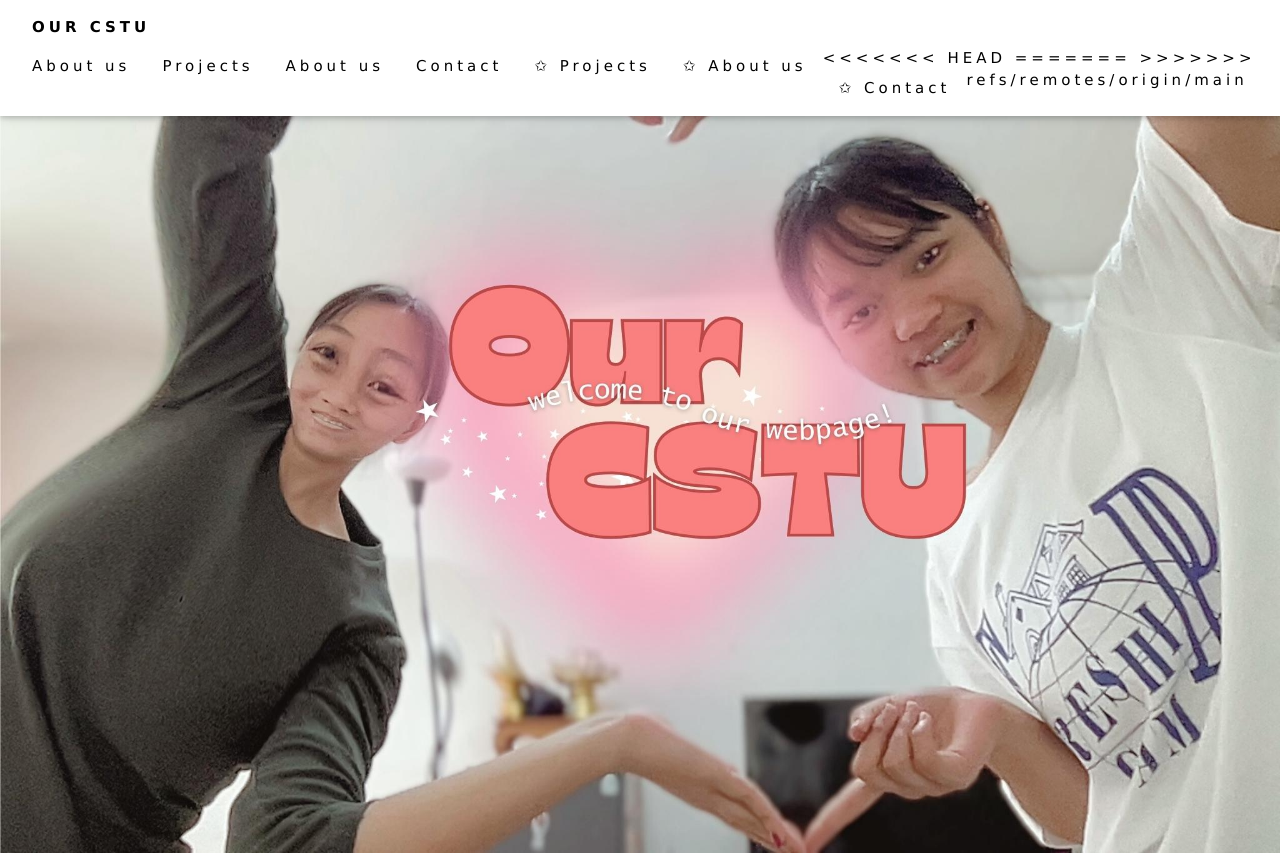
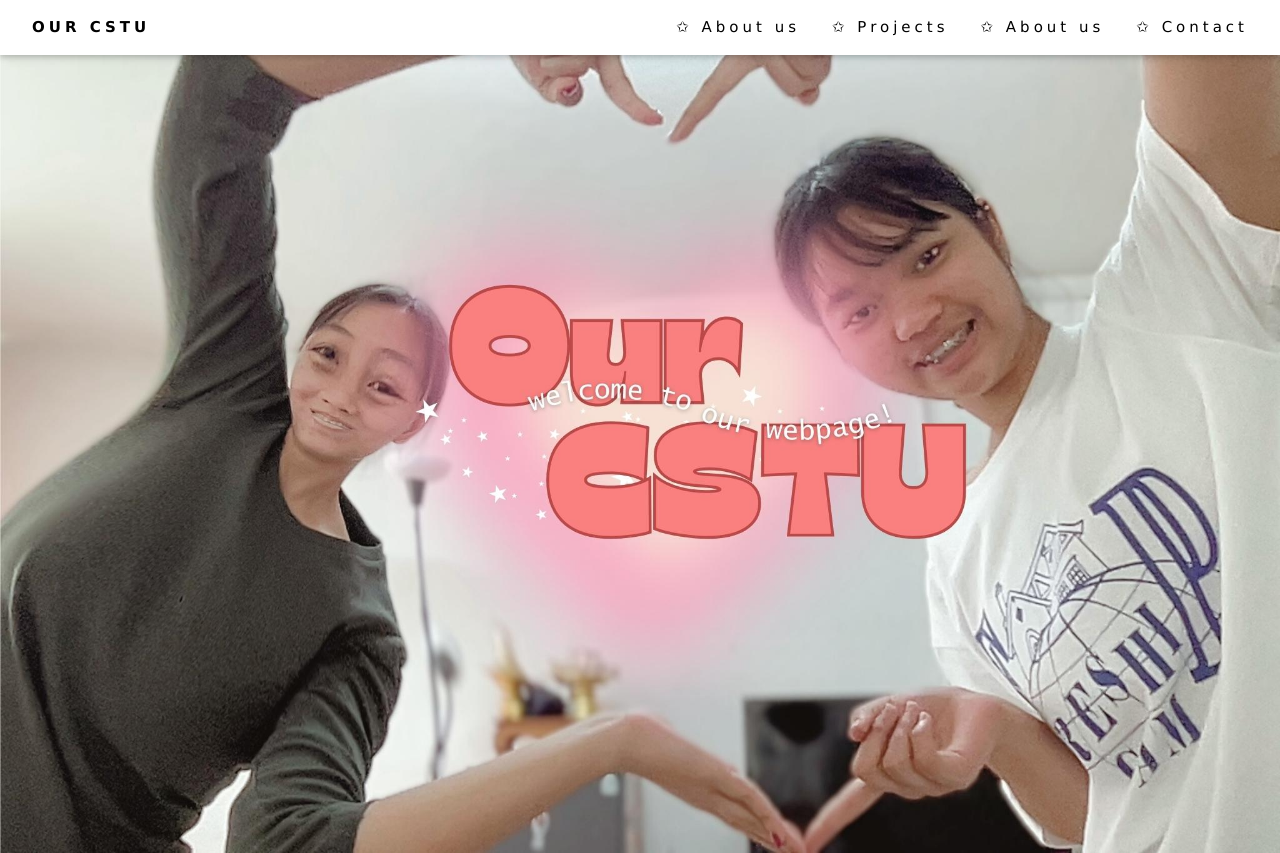
Before and after one commit to TitleHarwiros/CS100-Project-G54, a plain HTML site: page index.html in a window 1280 px wide. Shown: the top 853 px of the page. Drawn offline with Linux system fonts and the light colour scheme.

Commit message:
delete button

```diff
--- a/index.html
+++ b/index.html
@@ -13,16 +13,10 @@
         <a href="#home" class="bar-item button"><b>OUR CSTU</b></a>
         <!-- Float links to the right. Hide them on small screens -->
         <div class="right hide-small">
-<<<<<<< HEAD
-          <a href="#about" class="bar-item button">About us</a>
-          <a href="#Cream" class="bar-item button">Projects</a>
-          <a href="#Titl" class="bar-item button">About us</a>
-          <a href="Our_activities.html" class="bar-item button">Contact</a>
-=======
-          <a href="#projects" class="bar-item button">✩ Projects</a>
           <a href="#about" class="bar-item button">✩ About us</a>
-          <a href="#contact" class="bar-item button">✩ Contact</a>
->>>>>>> refs/remotes/origin/main
+          <a href="#Cream" class="bar-item button">✩ Projects</a>
+          <a href="#Titl" class="bar-item button">✩ About us</a>
+          <a href="Our_activities.html" class="bar-item button">✩ Contact</a>
         </div>
       </div>
     </div>
@@ -113,7 +107,6 @@
       <p><button class="button light-grey block">Contact</button></p>
     </div>
     <div class="col l3 m6 margin-bottom">
-<<<<<<< HEAD
       <img src="image/Title.jpg" alt="Hawi" style="width:100%">
       <h3>Title</h3>
       <h4>Kotchapown Harwiros</h4>
@@ -126,12 +119,6 @@
         <li>Song : </li>
         <li>Snacks : </li>
       </ul>
-=======
-      <img src="image/Title.jpg" alt="Title" style="width:100%">
-      <h3>Jane Doe</h3>
-      <p class="opacity">Architect</p>
-      <p>Phasellus eget enim eu lectus faucibus vestibulum. Suspendisse sodales pellentesque elementum.</p>
->>>>>>> refs/remotes/origin/main
       <p><button class="button light-grey block">Contact</button></p>
     </div>
   </div>
```
